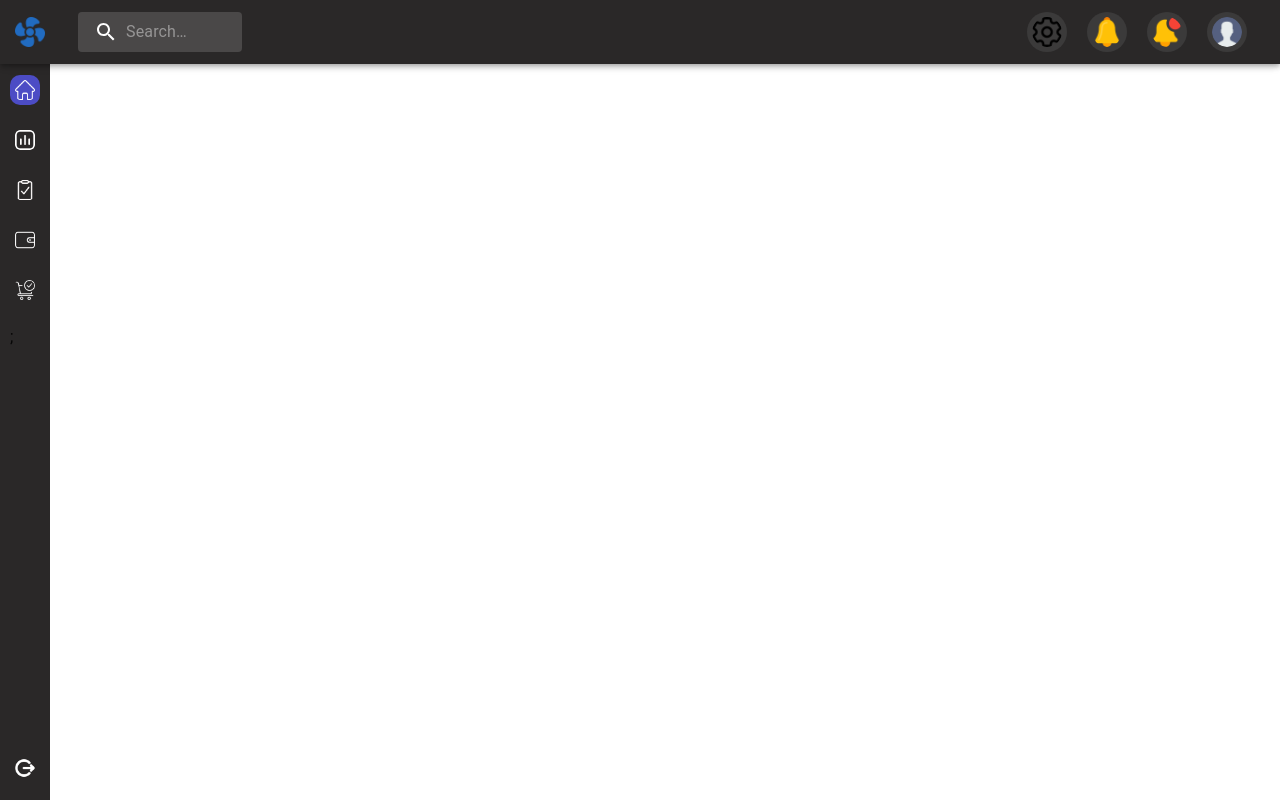
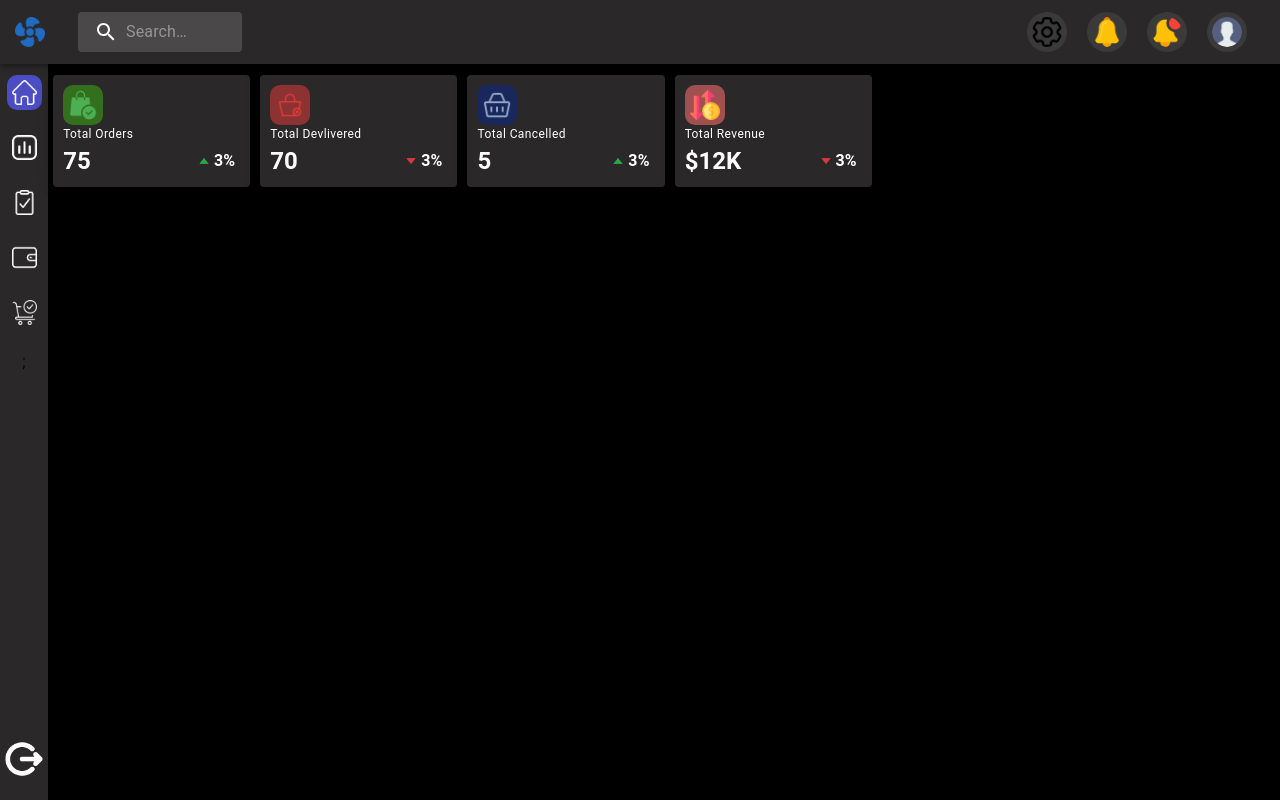
Before and after one commit to Sayyadsulthan/FitPeo-Static-Dashboard, a React (Vite) app: page / in a window 1280 px wide. Built offline with nearby package versions, Linux system fonts and the light colour scheme.

Commit message:
Updated the Product Component

```diff
--- a/src/App.jsx
+++ b/src/App.jsx
@@ -2,13 +2,20 @@ import { Box } from '@mui/material';
 import Navbar from './components/Navbar';
 import SideBar from './components/SideBar';
 import theme from './utils/theme.json';
+import ProductOverviewCard from './components/ProductOverviewCard';
 function App() {
     return (
         <>
             <Navbar />
-            <Box display={'flex'} height={'100vh'}>
+            <Box display={'flex'} height={'100vh'} gap={'0px'}>
                 <SideBar />
-                <Box bgcolor={theme.dark.colors.nav.body} /* height={'100%'}*/></Box>
+                <Box
+                    bgcolor={theme.dark.colors.body}
+                    width={'100%'} /* height={'100%'}*/
+                    sx={{ marginTop: '45px', paddingTop: '30px' }}
+                >
+                    <ProductOverviewCard />
+                </Box>
             </Box>
         </>
     );
--- a/src/components/ProductOverviewCard.jsx
+++ b/src/components/ProductOverviewCard.jsx
@@ -1,7 +1,121 @@
+import { Box, Paper, Typography, useMediaQuery } from '@mui/material';
 import React from 'react';
 
+import {
+    orderCartImg,
+    cartCancelImg,
+    shoppingBasketImg,
+    stockImg,
+    arrowUp,
+    arrowDown,
+} from '../assets/index';
+import theme from '../utils/theme.json';
+
+const products = [
+    {
+        img: orderCartImg,
+        text: 'Total Orders',
+        total: 75,
+        percent: 3,
+        arrow: arrowUp,
+        bg: '#37851cc4',
+    },
+    {
+        img: cartCancelImg,
+        text: 'Total Devlivered',
+        total: 70,
+        percent: 3,
+        arrow: arrowDown,
+        bg: '#aa3535c7',
+    },
+    {
+        img: shoppingBasketImg,
+        text: 'Total Cancelled',
+        total: 5,
+        percent: 3,
+        arrow: arrowUp,
+        bg: '#13286fbd',
+    },
+    {
+        img: stockImg,
+        text: 'Total Revenue',
+        total: '$12K',
+        percent: 3,
+        arrow: arrowDown,
+        bg: '#a05050',
+    },
+];
 const ProductOverviewCard = () => {
-    return <div>ProductOverviewCard</div>;
+    const isNonLaptop = useMediaQuery('(min-width:770px)');
+    const isNonMobile = useMediaQuery('(min-width:550px)');
+
+    return (
+        <Box
+            display={'flex'}
+            gap={isNonLaptop ? '10px' : '5px'}
+            width={isNonLaptop ? '70%' : '100%'}
+            paddingLeft={'5px'}
+        >
+            {products.map((prod, ind) => (
+                <Paper
+                    elevation={6}
+                    sx={{
+                        width: '23%',
+                        // marginLeft: isNonLaptop ? '10px' : '5px',
+                        display: 'flex',
+                        flexDirection: 'column',
+                        justifyContent: 'space-between',
+                        backgroundColor: theme.dark.colors.nav.body,
+                        color: theme.dark.colors.text,
+                        padding: isNonLaptop ? '10px' : '5px',
+                    }}
+                >
+                    <Box display={'flex'} flexDirection={'column'}>
+                        <img
+                            src={prod.img}
+                            alt=''
+                            key={ind}
+                            width={'40px'}
+                            style={{
+                                backgroundColor: prod.bg,
+                                borderRadius: '10px',
+                                padding: '5px',
+                            }}
+                        />
+                        <Typography variant='caption'>{prod.text}</Typography>
+                    </Box>
+
+                    <Box display={'flex'} justifyContent={'space-between'} alignItems={'center'}>
+                        <Typography
+                            variant={isNonLaptop ? 'h5' : isNonMobile ? 'h6' : 'subtitle1'}
+                            color={'white'}
+                            fontWeight={isNonLaptop ? 'bolder' : 'bold'}
+                        >
+                            {prod.total}
+                        </Typography>
+
+                        <Box
+                            display={'flex'}
+                            padding={'5px'}
+                            justifyContent={'center'}
+                            alignItems={'center'}
+                            height={'20px'}
+                            gap={isNonMobile ? '5px' : '0px'}
+                        >
+                            <img src={prod.arrow} key={`${ind}${ind}`} alt='' width={'10px'} />
+                            <Typography
+                                variant='body1'
+                                color={'white'}
+                                fontWeight={isNonMobile ? 'bolder' : 'bold'}
+                            >
+                                {prod.percent}%
+                            </Typography>
+                        </Box>
+                    </Box>
+                </Paper>
+            ))}
+        </Box>
+    );
 };
 
 export default ProductOverviewCard;
--- a/src/components/SideBar.jsx
+++ b/src/components/SideBar.jsx
@@ -16,14 +16,16 @@ function SideBar() {
                 background: theme.dark.colors.nav.body,
                 marginTop: '45px',
                 paddingTop: '30px',
-                paddingLeft: '10px',
-                paddingRight: '10px',
+                // paddingLeft: '10px',
+                // paddingRight: '10px',
                 paddingBottom: '10px',
                 justifyContent: 'space-between',
                 // height: '100%',
             }}
         >
-            <Box sx={{ display: 'flex', flexDirection: 'column', gap: '20px' }}>
+            <Box
+                sx={{ display: 'flex', flexDirection: 'column', gap: '20px', alignItems: 'center' }}
+            >
                 {sideBar.map((icon, ind) => (
                     <img
                         style={{
@@ -35,7 +37,8 @@ function SideBar() {
                         src={icon}
                         alt=''
                         key={ind}
-                        /* height={'40px'} */ width={'100%'}
+                        width={'35px'}
+                        // width={'100%'}
                         onClick={() => setClickIndex(ind)}
                     />
                 ))}
```
Also changed, not shown: src/assets/index.js (+6 -2 lines), src/assets/arrow-down.png (added), src/assets/arrow-up.png (added).
